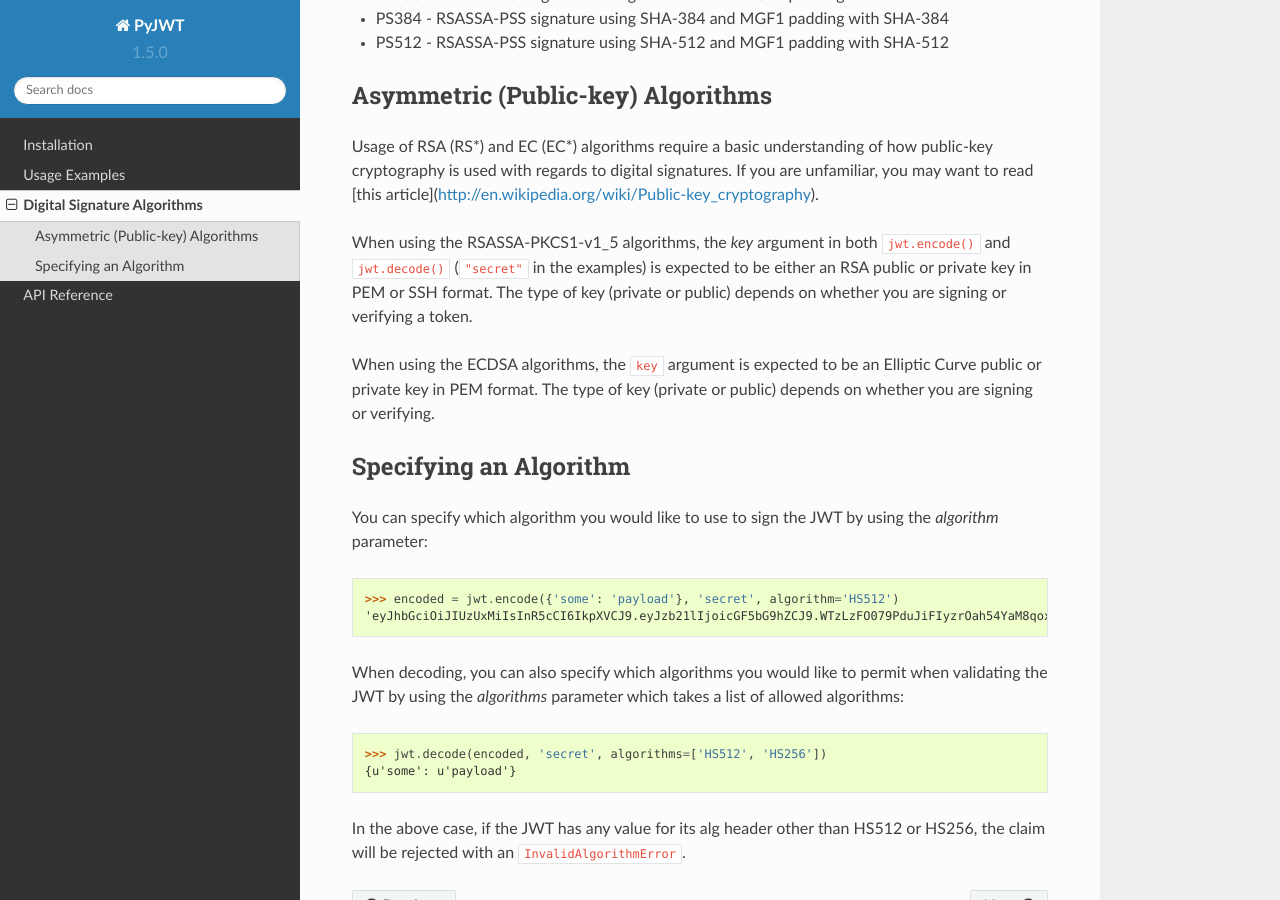
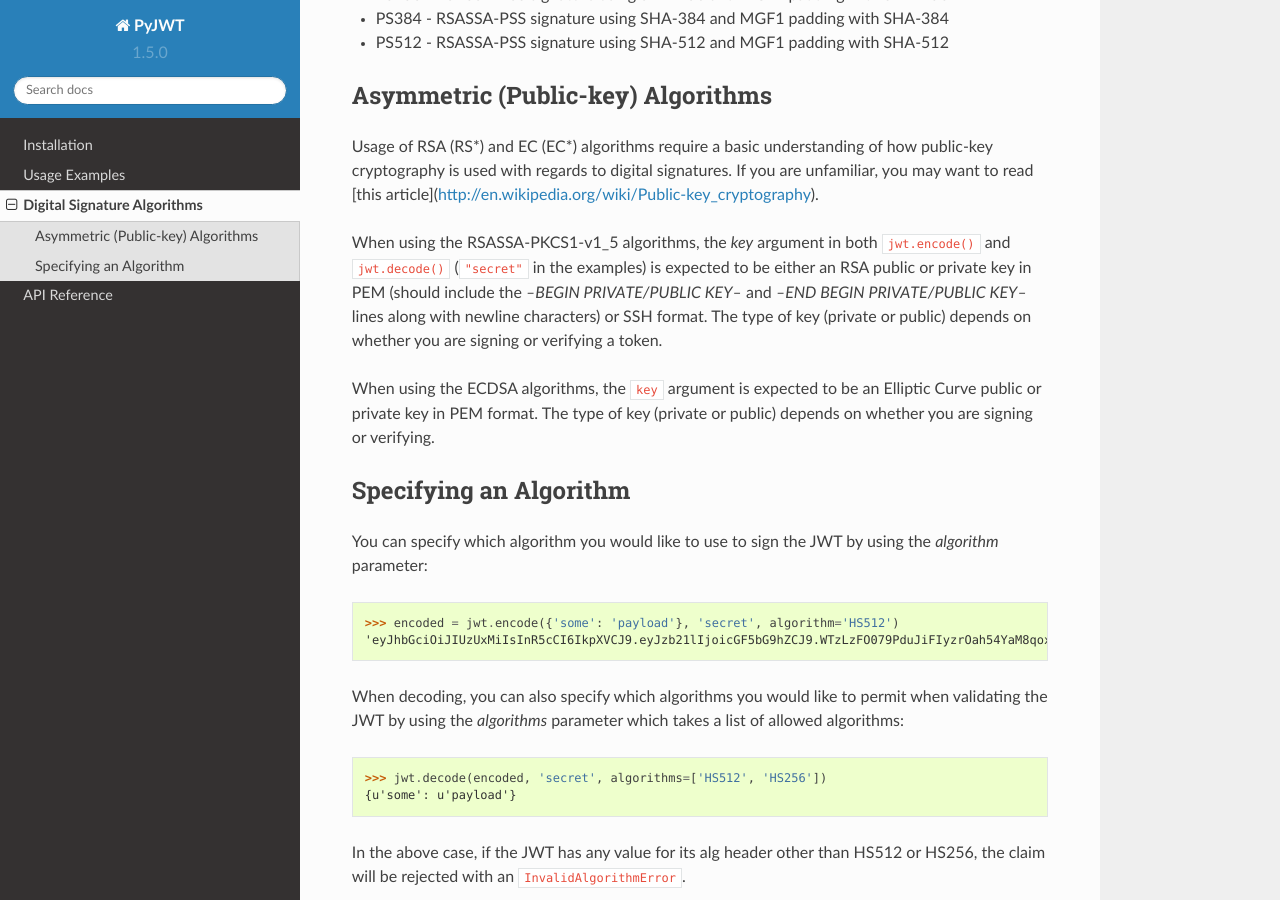
Before and after one commit to jpadilla/pyjwt, a Sphinx documentation site: the page built from docs/algorithms.rst, in a window 1280 px wide and 900 px high, scrolled down 465 px. Built offline with Sphinx 7.4.7 and the Read the Docs theme 2.0.0, drawn with Linux system fonts in a browser that asks for light colours; pages that are not in the unit, such as notebooks, are missing from menus.

Commit message:
Update algorithms.rst

```diff
--- a/docs/algorithms.rst
+++ b/docs/algorithms.rst
@@ -26,7 +26,7 @@ If you are unfamiliar, you may want to read
 
 When using the RSASSA-PKCS1-v1_5 algorithms, the `key` argument in both
 ``jwt.encode()`` and ``jwt.decode()`` (``"secret"`` in the examples) is expected to
-be either an RSA public or private key in PEM or SSH format. The type of key
+be either an RSA public or private key in PEM (should include the `--BEGIN PRIVATE/PUBLIC KEY--` and `--END BEGIN PRIVATE/PUBLIC KEY--` lines along with newline characters) or SSH format. The type of key
 (private or public) depends on whether you are signing or verifying a token.
 
 When using the ECDSA algorithms, the ``key`` argument is expected to
```
